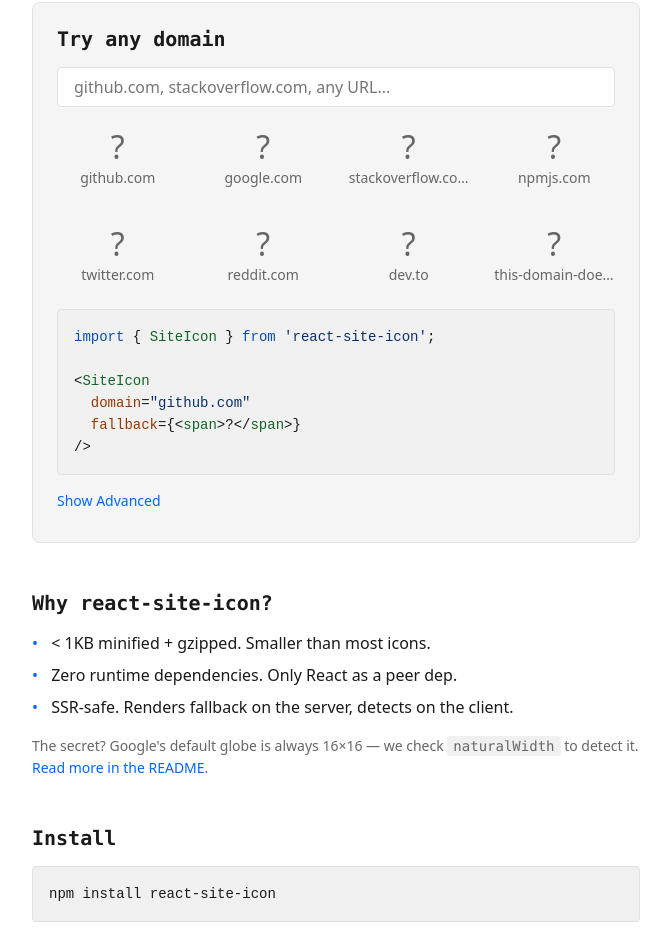
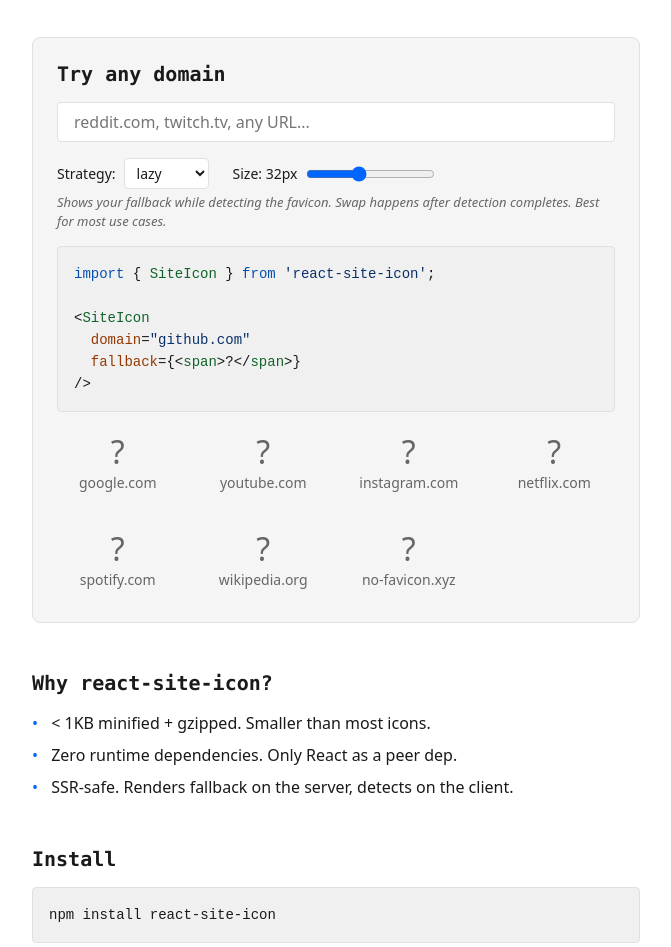
Before and after one commit to TomyCesaille/react-site-icon, an Astro site in the folder docs/: page / in a window 1280 px wide. Shown: the part 293-1240 px from the top of the page, without its empty margins (304-975 px from the left). Built offline with nearby package versions, Linux system fonts and the light colour scheme; Astro itself is replaced by a stand-in of ours.

Commit message:
feat(demo): polish playground UX and document CDN size limits
- Replace advanced panel with inline controls above the grid
- Move code sample before favicon grid to prevent layout shift
- Replace size slider with discrete CDN-supported sizes (12-128)
- Add strategy descriptions inline
- Document supported CDN sizes in TSDoc and README
- Add favicon.svg (monospace "SI" logo)
- Update hero copy to clarify React component
- Remove secret/teaser paragraph
- Curate demo domains for consumer-facing use cases
- Fix hydration check to use ref callback (lint-safe)

```diff
--- a/docs/src/components/Playground.tsx
+++ b/docs/src/components/Playground.tsx
@@ -2,28 +2,25 @@
 import { SiteIcon } from 'react-site-icon';
 
 const DEFAULT_DOMAINS = [
-  'github.com',
   'google.com',
-  'stackoverflow.com',
-  'npmjs.com',
-  'twitter.com',
-  'reddit.com',
-  'dev.to',
-  'this-domain-does-not-exist-xyz.com',
+  'youtube.com',
+  'instagram.com',
+  'netflix.com',
+  'spotify.com',
+  'wikipedia.org',
+  'no-favicon.xyz',
 ];
 
 export default function Playground() {
   const [domain, setDomain] = useState('');
   const [size, setSize] = useState(32);
-  const [strategy, setStrategy] = useState<'lazy' | 'eager' | 'hidden'>(
-    'lazy',
-  );
-  const [showAdvanced, setShowAdvanced] = useState(false);
-
+  const [strategy, setStrategy] = useState<'lazy' | 'eager' | 'hidden'>('lazy');
   const strategyDescriptions: Record<string, string> = {
     lazy: 'Shows your fallback while detecting the favicon. Swap happens after detection completes. Best for most use cases.',
-    eager: 'Shows the favicon image immediately, even before detection. May briefly show the Google globe for missing favicons.',
-    hidden: 'Shows an empty placeholder (sized box) while detecting. No content shift, but a blank space during loading.',
+    eager:
+      'Shows the favicon image immediately, even before detection. May briefly show the Google globe for missing favicons.',
+    hidden:
+      'Shows an empty placeholder (sized box) while detecting. No content shift, but a blank space during loading.',
   };
 
   const trimmed = domain.trim();
@@ -68,8 +65,10 @@
         id="domain-input"
         type="text"
         value={domain}
-        onChange={(e) => setDomain(e.target.value)}
-        placeholder="github.com, stackoverflow.com, any URL..."
+        onChange={(e) => {
+          setDomain(e.target.value);
+        }}
+        placeholder="reddit.com, twitch.tv, any URL..."
         style={{
           width: '100%',
           padding: '8px 16px',
@@ -85,60 +84,83 @@
 
       <div
         style={{
-          display: 'grid',
-          gridTemplateColumns: 'repeat(auto-fill, minmax(120px, 1fr))',
+          display: 'flex',
           gap: 'var(--space-lg)',
+          flexWrap: 'wrap',
+          alignItems: 'center',
           marginTop: 'var(--space-md)',
         }}
       >
-        {allDomains.map((d) => (
-          <div
-            key={d}
+        <label
+          style={{
+            display: 'flex',
+            alignItems: 'center',
+            gap: 'var(--space-sm)',
+            fontSize: '14px',
+            color: 'var(--text)',
+          }}
+        >
+          Strategy:{' '}
+          <select
+            value={strategy}
+            onChange={(e) => {
+              setStrategy(e.target.value as 'lazy' | 'eager' | 'hidden');
+            }}
             style={{
-              display: 'flex',
-              flexDirection: 'column',
-              alignItems: 'center',
-              gap: 'var(--space-xs)',
-              padding: 'var(--space-sm)',
+              fontFamily: 'inherit',
+              fontSize: '14px',
+              padding: '4px 8px',
+              border: '1px solid var(--border)',
+              borderRadius: '4px',
+              backgroundColor: 'var(--bg)',
+              color: 'var(--text)',
             }}
           >
-            <SiteIcon
-              domain={d}
-              size={size}
-              strategy={strategy}
-              fallback={
-                <span
-                  style={{
-                    display: 'inline-flex',
-                    alignItems: 'center',
-                    justifyContent: 'center',
-                    width: size,
-                    height: size,
-                    fontSize: size,
-                    lineHeight: '1',
-                    color: 'var(--text-muted)',
-                  }}
-                  aria-hidden="true"
-                >
-                  ?
-                </span>
-              }
-            />
-            <span
-              style={{
-                fontSize: '14px',
-                color: 'var(--text-muted)',
-                maxWidth: '120px',
-                overflow: 'hidden',
-                textOverflow: 'ellipsis',
-                whiteSpace: 'nowrap',
-              }}
-            >
-              {d}
-            </span>
-          </div>
-        ))}
+            <option value="lazy">lazy</option>
+            <option value="eager">eager</option>
+            <option value="hidden">hidden</option>
+          </select>
+        </label>
+
+        <label
+          style={{
+            display: 'flex',
+            alignItems: 'center',
+            gap: 'var(--space-sm)',
+            fontSize: '14px',
+            color: 'var(--text)',
+          }}
+        >
+          Size: {size}px{' '}
+          <input
+            type="range"
+            min={0}
+            max={10}
+            step={1}
+            value={[12, 16, 24, 28, 32, 40, 48, 50, 64, 96, 128].indexOf(size)}
+            onChange={(e) => {
+              setSize(
+                [12, 16, 24, 28, 32, 40, 48, 50, 64, 96, 128][
+                  Number(e.target.value)
+                ],
+              );
+            }}
+            style={{ accentColor: 'var(--accent)' }}
+          />
+        </label>
       </div>
+
+      <p
+        style={{
+          fontSize: '13px',
+          color: 'var(--text-muted)',
+          margin: 'var(--space-xs) 0 0 0',
+          lineHeight: '1.4',
+          fontStyle: 'italic',
+        }}
+      >
+        {strategyDescriptions[strategy]}
+      </p>
 
       <pre
         style={{
@@ -202,105 +224,61 @@
         </code>
       </pre>
 
-      <button
-        onClick={() => setShowAdvanced(!showAdvanced)}
-        aria-expanded={showAdvanced}
-        aria-controls="advanced-panel"
+      <div
         style={{
-          background: 'none',
-          border: 'none',
-          color: 'var(--accent)',
-          cursor: 'pointer',
-          fontFamily: 'inherit',
-          fontSize: '14px',
-          padding: 'var(--space-sm) 0',
-          marginTop: 'var(--space-sm)',
+          display: 'grid',
+          gridTemplateColumns: 'repeat(auto-fill, minmax(120px, 1fr))',
+          gap: 'var(--space-lg)',
+          marginTop: 'var(--space-md)',
         }}
       >
-        {showAdvanced ? 'Hide Advanced' : 'Show Advanced'}
-      </button>
-
-      <div
-        id="advanced-panel"
-        style={{
-          maxHeight: showAdvanced ? '260px' : '0',
-          overflow: 'hidden',
-          transition: 'max-height 200ms ease-out',
-        }}
-      >
-        <div
-          style={{
-            padding: 'var(--space-md) 0',
-            display: 'flex',
-            gap: 'var(--space-lg)',
-            flexWrap: 'wrap',
-            alignItems: 'center',
-          }}
-        >
-          <label
+        {allDomains.map((d) => (
+          <div
+            key={d}
             style={{
               display: 'flex',
+              flexDirection: 'column',
               alignItems: 'center',
-              gap: 'var(--space-sm)',
-              fontSize: '14px',
-              color: 'var(--text)',
+              gap: 'var(--space-xs)',
+              padding: 'var(--space-sm)',
             }}
           >
-            Strategy:{' '}
-            <select
-              value={strategy}
-              onChange={(e) =>
-                setStrategy(e.target.value as 'lazy' | 'eager' | 'hidden')
+            <SiteIcon
+              domain={d}
+              size={size}
+              strategy={strategy}
+              fallback={
+                <span
+                  style={{
+                    display: 'inline-flex',
+                    alignItems: 'center',
+                    justifyContent: 'center',
+                    width: size,
+                    height: size,
+                    fontSize: size,
+                    lineHeight: '1',
+                    color: 'var(--text-muted)',
+                  }}
+                  aria-hidden="true"
+                >
+                  ?
+                </span>
               }
+            />
+            <span
               style={{
-                fontFamily: 'inherit',
                 fontSize: '14px',
-                padding: '4px 8px',
-                border: '1px solid var(--border)',
-                borderRadius: '4px',
-                backgroundColor: 'var(--bg)',
-                color: 'var(--text)',
+                color: 'var(--text-muted)',
+                maxWidth: '120px',
+                overflow: 'hidden',
+                textOverflow: 'ellipsis',
+                whiteSpace: 'nowrap',
               }}
             >
-              <option value="lazy">lazy</option>
-              <option value="eager">eager</option>
-              <option value="hidden">hidden</option>
-            </select>
-          </label>
-
-          <label
-            style={{
-              display: 'flex',
-              alignItems: 'center',
-              gap: 'var(--space-sm)',
-              fontSize: '14px',
-              color: 'var(--text)',
-            }}
-          >
-            Size: {size}px{' '}
-            <input
-              type="range"
-              min={16}
-              max={128}
-              step={1}
-              value={size}
-              onChange={(e) => setSize(Number(e.target.value))}
-              style={{ accentColor: 'var(--accent)' }}
-            />
-          </label>
-        </div>
-        <p
-          style={{
-            fontSize: '13px',
-            color: 'var(--text-muted)',
-            margin: '0',
-            padding: '0 0 var(--space-sm) 0',
-            lineHeight: '1.4',
-            fontStyle: 'italic',
-          }}
-        >
-          {strategyDescriptions[strategy]}
-        </p>
+              {d}
+            </span>
+          </div>
+        ))}
       </div>
     </section>
   );
--- a/docs/src/pages/index.astro
+++ b/docs/src/pages/index.astro
@@ -11,8 +11,8 @@
   </header>
 
   <section class="hero section">
-    <h1>Display any website's favicon</h1>
-    <p class="subtitle">Zero dependencies. &lt; 1KB. Works with React 17, 18, and 19.</p>
+    <h1>A React component to display any website's favicon</h1>
+    <p class="subtitle">Zero dependencies. &lt; 1KB.</p>
     <div class="badges">
       <img src="https://img.shields.io/npm/v/react-site-icon" height="20" alt="npm version" />
       <img src="https://img.shields.io/bundlephobia/minzip/react-site-icon" height="20" alt="bundle size" />
@@ -31,10 +31,6 @@
       <li>Zero runtime dependencies. Only React as a peer dep.</li>
       <li>SSR-safe. Renders fallback on the server, detects on the client.</li>
     </ul>
-    <p class="teaser">
-      The secret? Google's default globe is always 16&times;16 &mdash; we check <code>naturalWidth</code> to detect it.
-      <a href="https://github.com/jorislacance/react-site-icon#readme">Read more in the README</a>.
-    </p>
   </section>
 
   <section class="install section">
@@ -61,7 +57,7 @@
 
   .logo {
     font-family: var(--font-mono);
-    font-size: 14px;
+    font-size: 20px;
     font-weight: 700;
     color: var(--text);
   }
```
Also changed, not shown: src/SiteIcon.tsx (+26 -25 lines), README.md, docs/public/favicon.svg (added).
